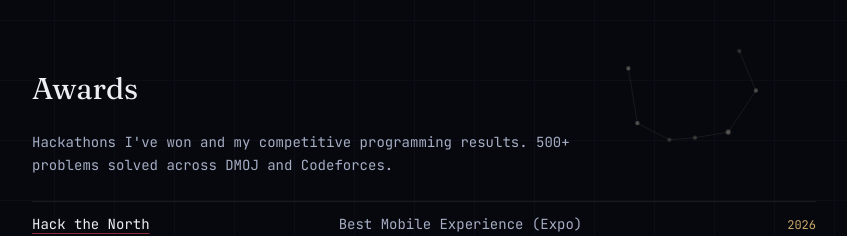
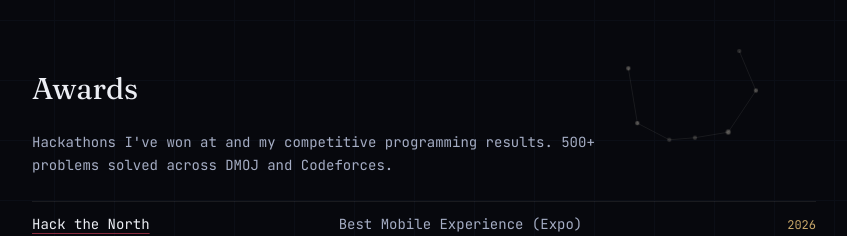
Before and after one commit to andrewl746/Portfolio, a Next.js app: page / in a window 1280 px wide. Shown: the part 5920-6156 px from the top of the page, without its empty margins (306-1153 px from the left). Built offline with nearby package versions, Linux system fonts and the light colour scheme.

Commit message:
feat: 'hackathons I've won at', since the wins are category prizes

```diff
--- a/components/sections/Awards.tsx
+++ b/components/sections/Awards.tsx
@@ -13,7 +13,7 @@ export default function Awards() {
 
       <Reveal>
         <p className="mt-6 max-w-xl text-sm leading-relaxed text-body">
-          Hackathons I&apos;ve won and my competitive programming results.
+          Hackathons I&apos;ve won at and my competitive programming results.
           500+ problems solved across DMOJ and Codeforces.
         </p>
       </Reveal>
```
